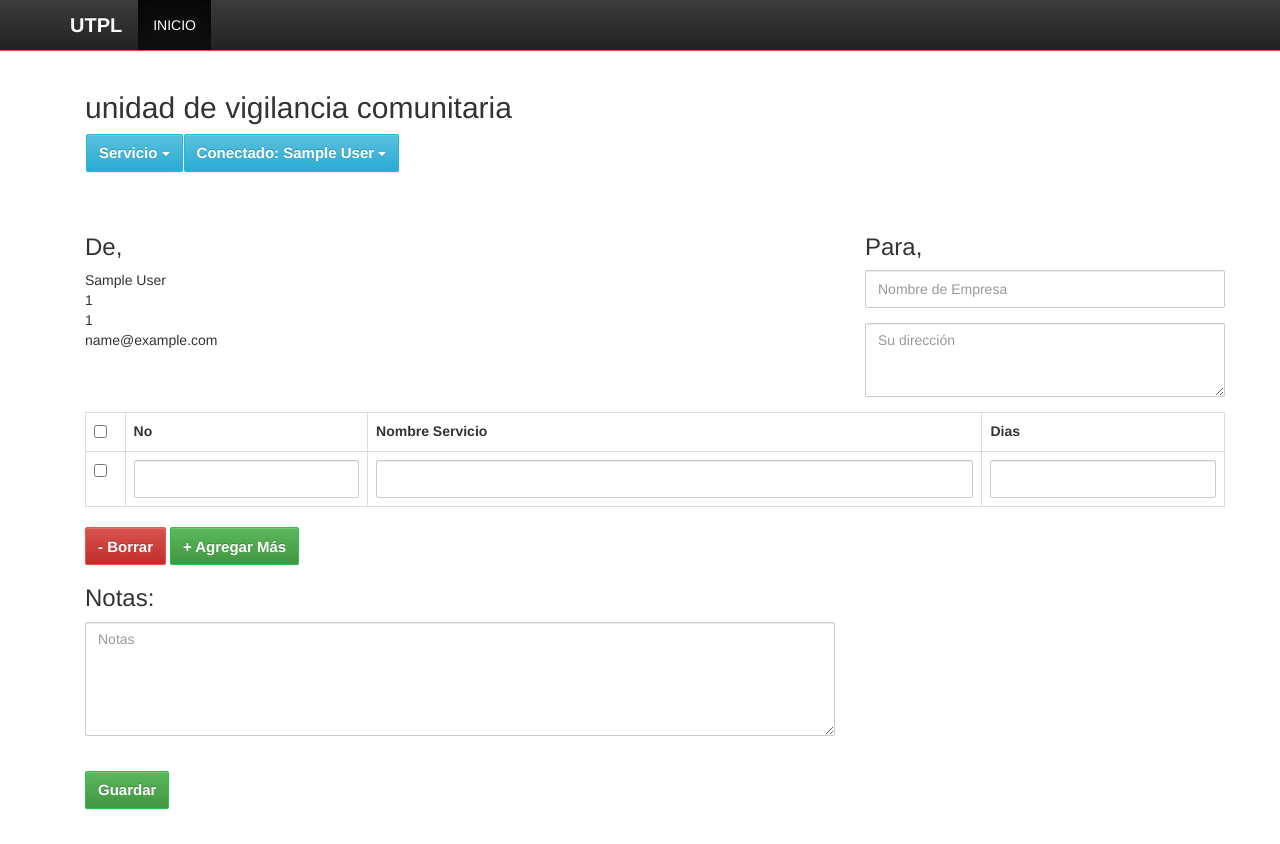
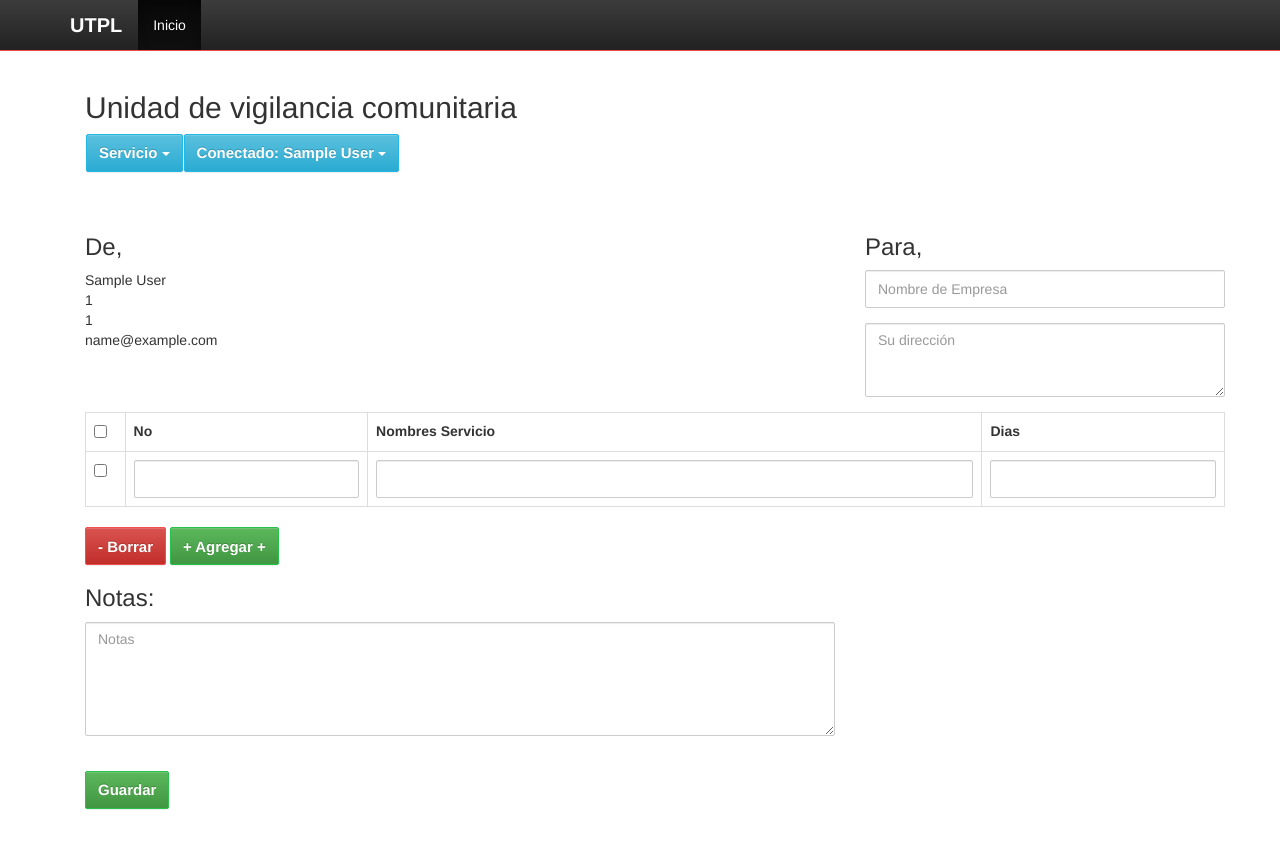
Before and after one commit to eduprg/git-solicitud-servicio, a PHP site: page /create.php in a window 1280 px wide. Run offline with PHP 8.4, Linux system fonts and the light colour scheme; the visitor is signed in with stand-in values (Sample User, id 1); some libraries are stand-ins or nearby versions.

Commit message:
Cambio de Titulos
Cambio de Titulos

```diff
--- a/app/container.php
+++ b/app/container.php
@@ -13,7 +13,7 @@
         </div>
         <div class="navbar-collapse collapse">
           <ul class="nav navbar-nav">
-            <li class="active"><a href="https://www.utpl.edu.ec/">INICIO</a></li>
+            <li class="active"><a href="https://www.utpl.edu.ec/">Inicio</a></li>
 
           </ul>
 
--- a/app/create.php
+++ b/app/create.php
@@ -18,7 +18,7 @@ if(!empty($_POST['companyName']) && $_POST['companyName']) {
 <div class="load-animate animated fadeInUp">
 <div class="row">
 <div class="col-xs-8 col-sm-8 col-md-8 col-lg-8">
-    <h2 class="title">unidad de vigilancia comunitaria</h2>
+    <h2 class="title">Unidad de vigilancia comunitaria</h2>
     <?php include('menu.php');?>
 </div>
 </div>
@@ -48,7 +48,7 @@ if(!empty($_POST['companyName']) && $_POST['companyName']) {
         <tr>
             <th width="2%"><input id="checkAll" class="formcontrol" type="checkbox"></th>
             <th width="15%">No</th>
-            <th width="38%">Nombre Servicio</th>
+            <th width="38%">Nombres Servicio</th>
             <th width="15%">Dias</th>
 
         </tr>
@@ -65,7 +65,7 @@ if(!empty($_POST['companyName']) && $_POST['companyName']) {
 <div class="row">
 <div class="col-xs-12 col-sm-3 col-md-3 col-lg-3">
     <button class="btn btn-danger delete" id="removeRows" type="button">- Borrar</button>
-    <button class="btn btn-success" id="addRows" type="button">+ Agregar Más</button>
+    <button class="btn btn-success" id="addRows" type="button">+ Agregar +</button>
 </div>
 </div>
 <div class="row">
--- a/app/js/servicios.js
+++ b/app/js/servicios.js
@@ -35,7 +35,7 @@
 
 	$(document).on('click', '.deleteInvoice', function(){
 		var id = $(this).attr("id");
-		if(confirm("Are you sure you want to remove this?")){
+		if(confirm("Esta seguro de Eliminar?")){
 			$.ajax({
 				url:"action.php",
 				method:"POST",
```
